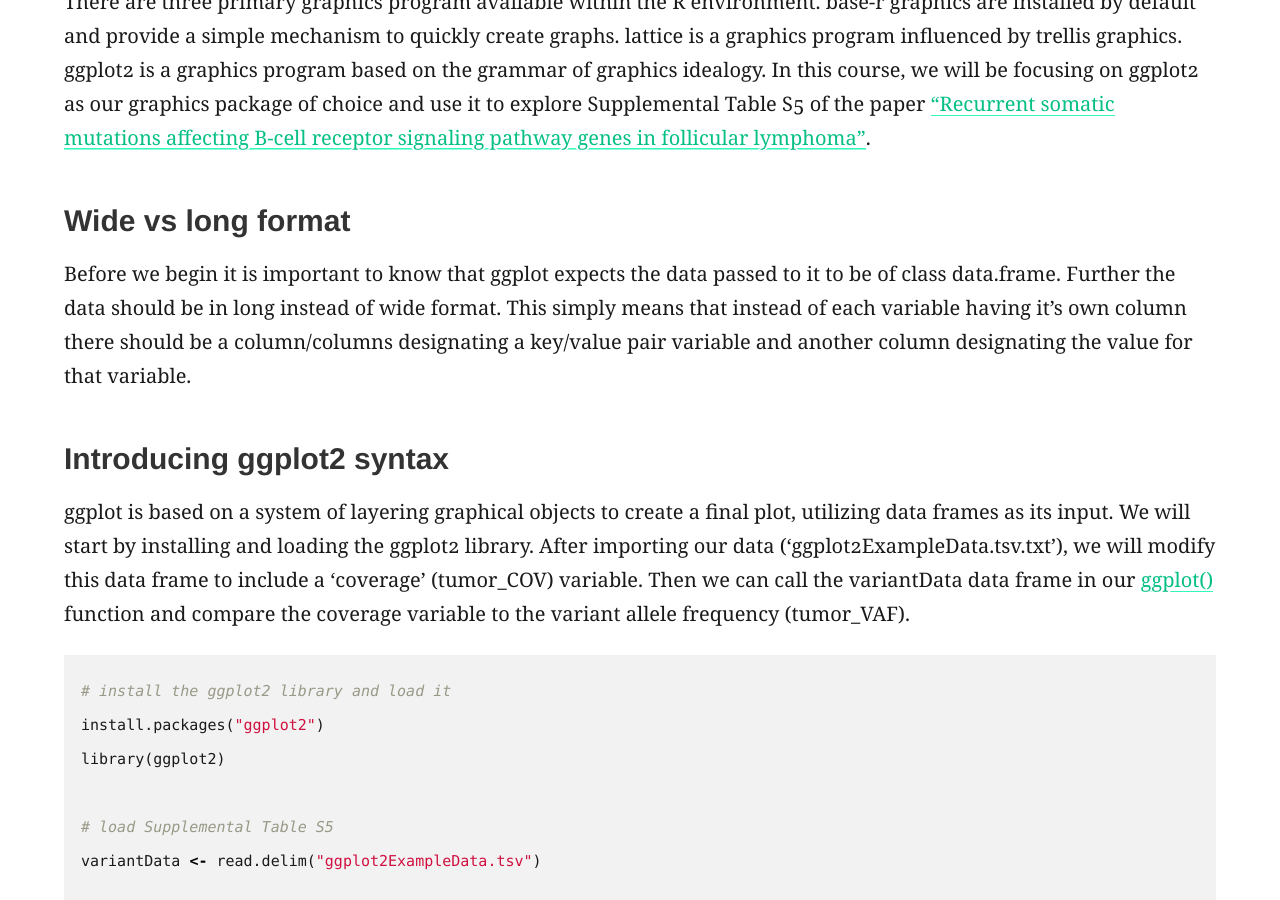
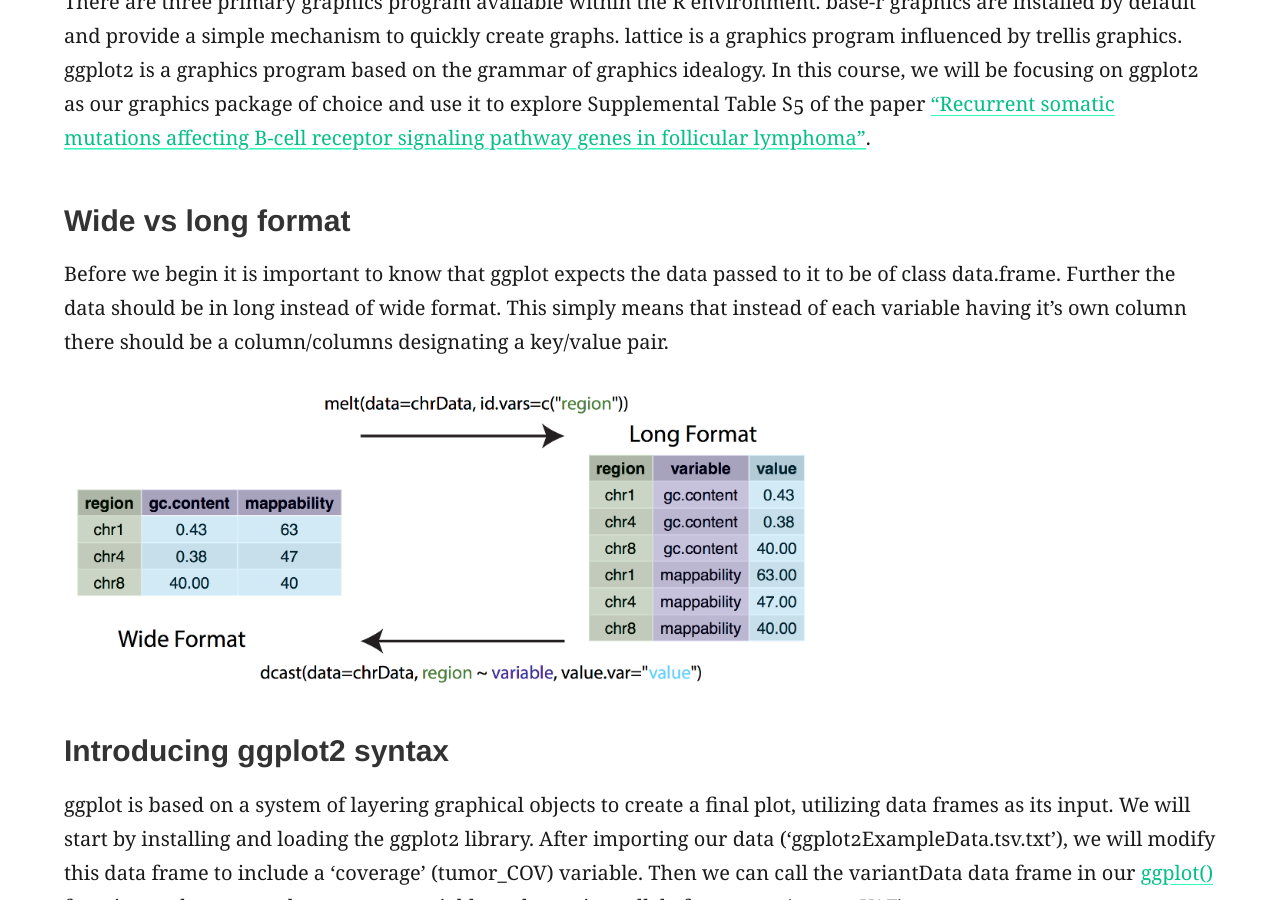
Before and after one commit to griffithlab/genviz.org, a Jekyll site: the page built from _posts/0005-01-01-introToggplot2.md, in a window 1280 px wide and 900 px high, scrolled down 578 px. Built offline with Jekyll 4.4.1, drawn with Linux system fonts in a browser that asks for light colours; some of the changed text lies outside the part shown.

Commit message:
added long vs wide section and graphic

````diff
--- a/_posts/0005-01-01-introToggplot2.md
+++ b/_posts/0005-01-01-introToggplot2.md
@@ -11,7 +11,9 @@ date: 0005-01-01
 There are three primary graphics program available within the R environment. base-r graphics are installed by default and provide a simple mechanism to quickly create graphs. lattice is a graphics program influenced by trellis graphics. ggplot2 is a graphics program based on the grammar of graphics idealogy. In this course, we will be focusing on ggplot2 as our graphics package of choice and use it to explore Supplemental Table S5 of the paper ["Recurrent somatic mutations affecting B-cell receptor signaling pathway genes in follicular lymphoma"](http://www.bloodjournal.org/content/129/4/473/tab-figures-only).
 
 ### Wide vs long format
-Before we begin it is important to know that ggplot expects the data passed to it to be of class data.frame. Further the data should be in long instead of wide format. This simply means that instead of each variable having it's own column there should be a column/columns designating a key/value pair variable and another column designating the value for that variable.
+Before we begin it is important to know that ggplot expects the data passed to it to be of class data.frame. Further the data should be in long instead of wide format. This simply means that instead of each variable having it's own column there should be a column/columns designating a key/value pair.
+
+{% include figure.html image="/assets/long_v_wide.png" width="750" %}
 
 ### Introducing ggplot2 syntax
 ggplot is based on a system of layering graphical objects to create a final plot, utilizing data frames as its input. We will start by installing and loading the ggplot2 library. After importing our data ('ggplot2ExampleData.tsv.txt'), we will modify this data frame to include a 'coverage' (tumor_COV) variable. Then we can call the variantData data frame in our [ggplot()](http://ggplot2.tidyverse.org/reference/ggplot.html) function and compare the coverage variable to the variant allele frequency (tumor_VAF).
@@ -33,7 +35,7 @@ p1
 ```
 
 ### Data frame manipulation for ggplot2
-In the plot above, we are comparing two continuous variables along the x and y axes. Any aesthetic mapped within the ggplot() command is based upon the titles of these variables.
+In the plot above, we are comparing two continuous variables along the x and y axes. Any aesthetic mapped within the [ggplot()](http://ggplot2.tidyverse.org/reference/ggplot.html) command is based upon the titles of these variables.
 
 ### Geometric objects and aesthetic mapping
 The variable p1 generates a blank plot in the bottom right "Plot" window in Rstudio. We invoked ggplot with [ggplot()](http://ggplot2.tidyverse.org/reference/ggplot.html) and specified the data frame we are trying to plot. We then supplied aesthetic mappings with [aes()](http://ggplot2.tidyverse.org/reference/aes.html), which told ggplot which columns should be assigned to the geometric objects aesthetics. In this specific case, we are telling ggplot that the data is in the data frame "variantData", the column tumor_VAF should be plotted along the x-axis, and tumor_COV should be plotted along the y-axis. ggplot has determined the axis scales, given the ranges in the data supplied. However, nothing is actually plotted because we have not specified what geometric object to use. The geometric objects in ggplot describe how we are plotting the data (e.g. geom_point() for scatterplots, geom_bar() for bar charts). Geometric objects are added as plot layers to the ggplot() command using a [+](http://ggplot2.tidyverse.org/reference/gg-add.html).
````
Also changed, not shown: assets/long_v_wide.png (added), 1 other file.
